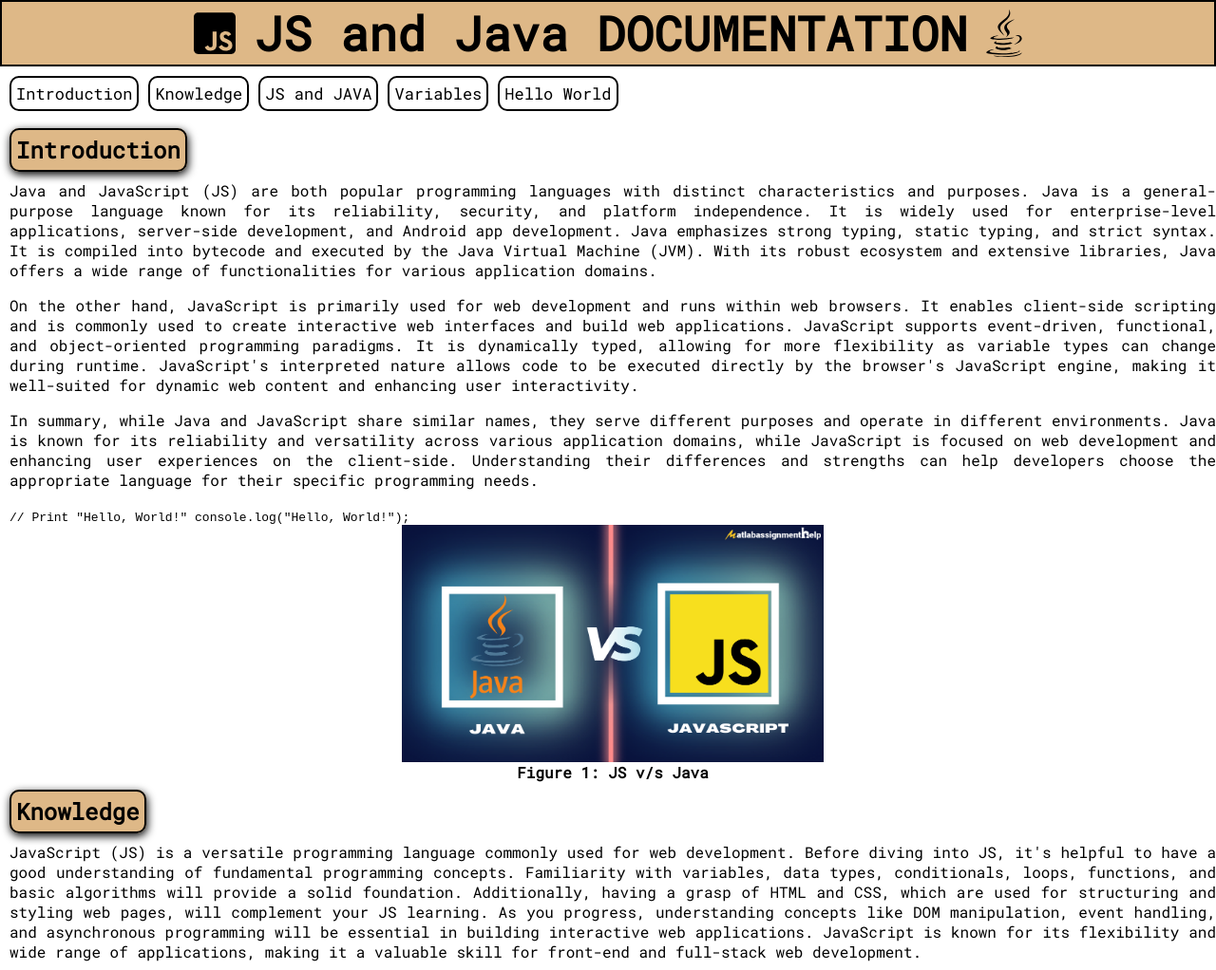
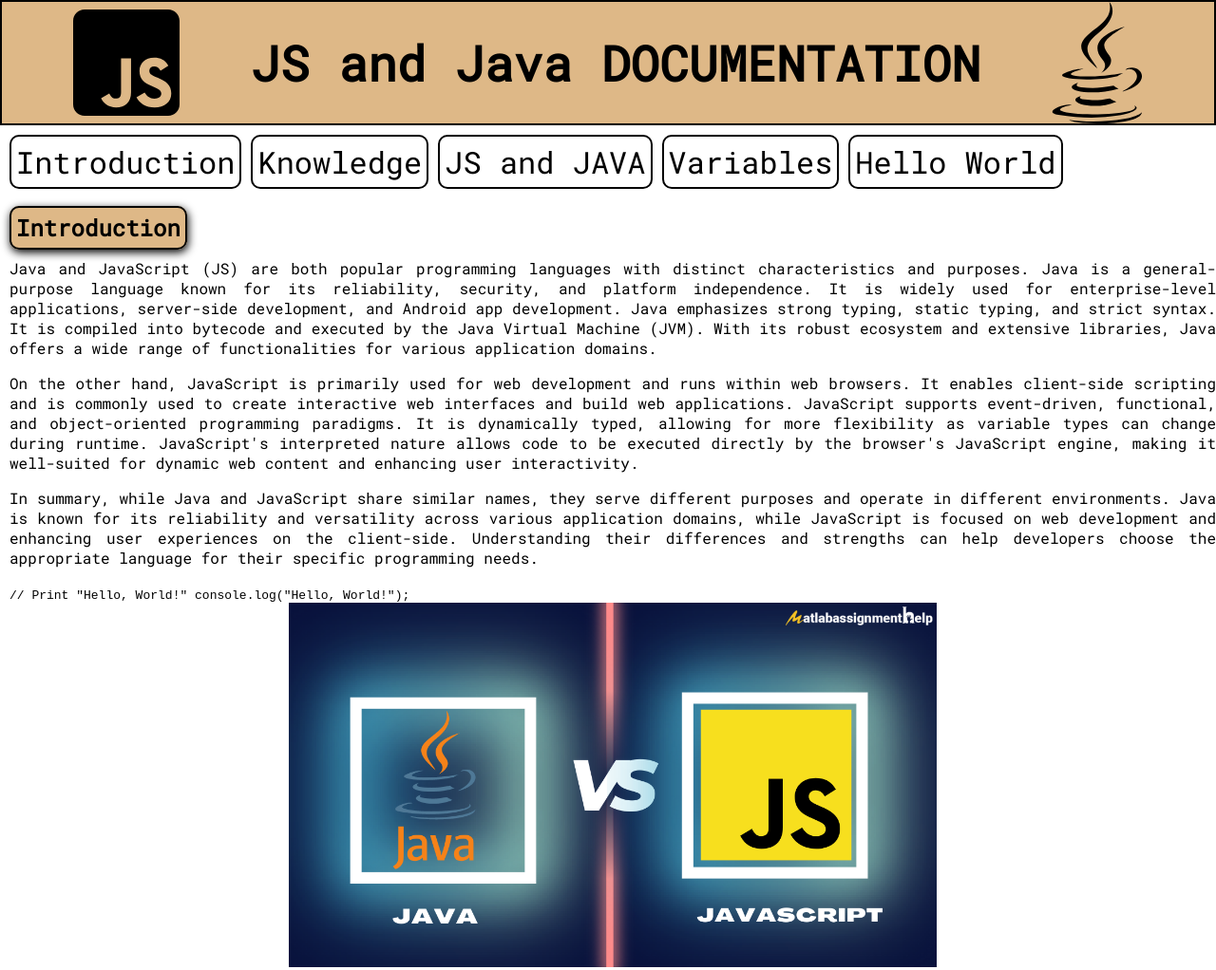
Before and after one commit to Swapnendu003/Tech-Doc, a plain HTML site: page index.html in a window 1280 px wide. Shown: the top 1022 px of the page at 95% size. Drawn offline with Linux system fonts and the light colour scheme; a web font is replaced by a local one.

Commit message:
Added Some responsiveness

```diff
--- a/styles.css
+++ b/styles.css
@@ -1,5 +1,4 @@
 @media screen and (max-width: 600px) {
-    /* CSS rules for screens with a maximum width of 600px */
     body {
       font-size: 14px;
     }
@@ -10,26 +9,27 @@
       margin-top: 20px;
     }
   }
-  body{
+
+  body {
     margin: 0;
     padding: 0;
   }
-  .head{
+
+  .head {
     font-family: 'Roboto Mono', monospace;
     font-weight: bolder;
-    font-size: 50px;
+    font-size: 4vw; /* Adjust the font size to be responsive */
     border: 2px solid black;
     background-color: burlywood;
     margin-bottom: 10px;
     display: flex;
-    justify-content: center;
-  align-items: center;
+    justify-content: space-evenly;
+    align-items: center;
   }
-  .head img{
-    max-width: 50px;
-    max-height: 50px;
-    margin-right: 20px;
-    margin-left: 20px;
+
+  .head img {
+    max-width: 10vw; /* Adjust the image size to be responsive */
+    max-height: 10vw; /* Adjust the image size to be responsive */
   }
 
   .container {
@@ -47,13 +47,14 @@
   .nav-element {
     border: 2px solid black;
     margin-bottom: 25px;
-    margin-right: 10px; /* Add margin-right to create space between boxes */
+    margin-right: 10px;
+    /* Add margin-right to create space between boxes */
     display: flex;
     border-radius: 10px;
   }
 
   .nav-element a {
-    font-size: 17px;
+    font-size: 2.5vw; /* Adjust the font size to be responsive */
     font-family: 'Roboto Mono', monospace;
     text-decoration: none;
     color: black;
@@ -65,24 +66,25 @@
     background-color: burlywood;
     border-radius: 10px;
     cursor: pointer;
-
     font-weight: bold;
   }
 
   .container > * {
-    margin-right: 10px; /* Adjust the value as per your desired spacing */
+    margin-right: 10px;
+    /* Adjust the value as per your desired spacing */
   }
 
   .container > *:last-child {
-    margin-right: 0; /* Remove the margin for the last element to avoid extra space */
+    margin-right: 0;
+    /* Remove the margin for the last element to avoid extra space */
   }
 
-  .hero{
+  .hero {
     font-family: 'Roboto Mono', monospace;
     text-align: justify;
   }
 
-  h1{
+  h1 {
     font-weight: bolder;
     border: 2px solid black;
     display: inline;
@@ -91,28 +93,31 @@
     background-color: burlywood;
     box-shadow: 1px 3px 10px black;
   }
-  .foot
-  {
+
+  .foot {
     display: flex;
     justify-content: center;
     align-items: center;
-  font-family: "Ubuntu", sans-serif;
-  background-color: burlywood;
+    font-family: 'Ubuntu', sans-serif;
+    background-color: burlywood;
   }
-  .profile img{
+
+  .profile img {
     margin: 10px 20px 10px 10px;
     display: flex;
     object-fit: cover;
-    height: 50px;
-    width: 50px;
+    height: 5vw; /* Adjust the image size to be responsive */
+    width: 5vw; /* Adjust the image size to be responsive */
     border-radius: 50px;
     box-shadow: 1px 1px 15px black;
   }
-  .main-section{
+
+  .main-section {
     margin-bottom: 15px;
   }
-  .image{
-    height: 250px;
+
+  .image {
+    height: 30vw; /* Adjust the image size to be responsive */
     width: fit-content;
     display: flex;
     flex-direction: column;
@@ -120,7 +125,9 @@
     align-items: center; /* Align horizontally in the middle */
     margin: 0 auto; /* Center the image horizontally within its container */
   }
-  .caption{
+
+  .caption {
     text-align: center;
     font-weight: bold;
+    font-size: 3vw; /* Adjust the font size to be responsive */
   }
```
